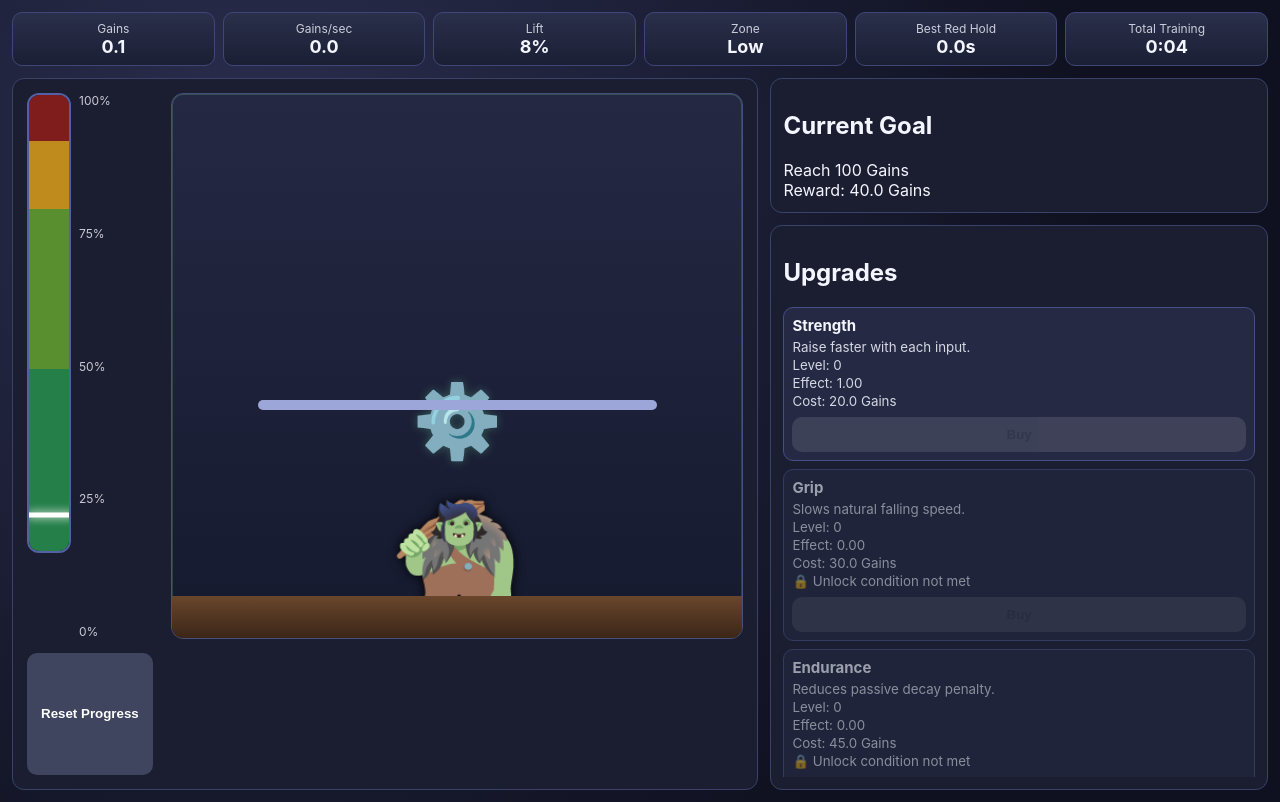
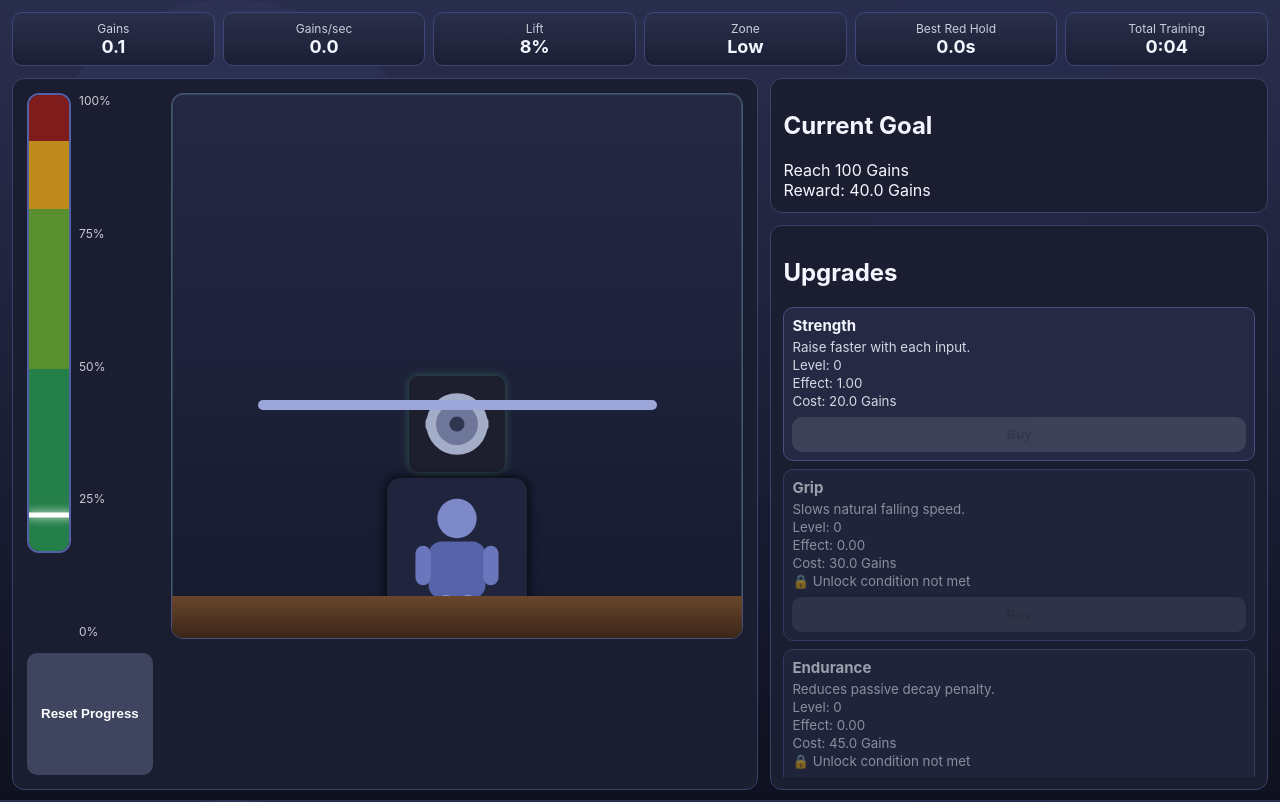
Before and after one commit to rtaganov/test_project_html5, a plain HTML site: page index.html in a window 1280 px wide. Drawn offline with Linux system fonts and the light colour scheme.

Commit message:
Add replaceable local assets and fix offline reward resave

```diff
--- a/game.js
+++ b/game.js
@@ -1,5 +1,11 @@
 const SAVE_KEY = "strongman_forge_save_v1";
 const DEBUG_FLAG = "strongman_debug";
+
+const ASSETS = {
+  character: "assets/images/character-placeholder.svg",
+  weight: "assets/images/weight-placeholder.svg",
+  background: "assets/images/background-placeholder.svg"
+};
 
 const upgradeDefs = [
   { id: "strength", name: "Strength", desc: "Raise faster with each input.", baseCost: 20, growth: 1.45, unlock: () => true, effect: l => 1 + l * 0.25 },
@@ -41,13 +47,20 @@ function initGame() {
   cacheEls();
   setupDebugMode();
   loadGame();
+  applyAssets();
   bindInput();
   renderUpgradesFull();
   updateUpgradeButtonStates();
   render();
   requestAnimationFrame(loop);
 }
-function cacheEls() { ["gains","gps","liftPercent","zone","bestRed","playtime","indicator","weight","redZone","maxBonus","resetBtn","goalText","goalReward","upgradeList","arena","liftTarget","toastContainer","offlineModal","offlineText","closeOffline"].forEach(id=>el[id]=document.getElementById(id)); }
+function cacheEls() { ["gains","gps","liftPercent","zone","bestRed","playtime","indicator","weight","character","redZone","maxBonus","resetBtn","goalText","goalReward","upgradeList","arena","liftTarget","toastContainer","offlineModal","offlineText","closeOffline"].forEach(id=>el[id]=document.getElementById(id)); }
+
+function applyAssets() {
+  if (el.weight) el.weight.src = ASSETS.weight;
+  if (el.character) el.character.src = ASSETS.character;
+  document.body.style.backgroundImage = `url("${ASSETS.background}")`;
+}
 
 function setupDebugMode() {
   const params = new URLSearchParams(window.location.search);
@@ -190,6 +203,7 @@ function updateGoals() {
   state.goalIndex++;
   upgradesDirty = true;
   upgradeStateDirty = true;
+  saveGame();
 }
 function buyUpgrade(id) {
   const def = upgradeDefs.find(u => u.id === id);
@@ -320,6 +334,7 @@ function calculateOfflineProgress(lastSaveTs) {
   el.offlineModal.classList.remove("hidden");
   upgradesDirty = true;
   upgradeStateDirty = true;
+  saveGame();
 }
 function clamp01(v) { return Math.max(0, Math.min(1, Number(v) || 0)); }
 function formatNumber(n) {
--- a/index.html
+++ b/index.html
@@ -34,9 +34,9 @@
 
         <div class="forge" id="liftTarget" tabindex="0" aria-label="Lift area">
           <div class="max-bonus" id="maxBonus">MAX BONUS</div>
-          <div class="weight" id="weight">⚙️</div>
+          <img class="weight" id="weight" src="assets/images/weight-placeholder.svg" alt="Weight placeholder" />
           <div class="barbell"></div>
-          <div class="silhouette">🧌</div>
+          <img class="silhouette" id="character" src="assets/images/character-placeholder.svg" alt="Character placeholder" />
           <div class="ground"></div>
         </div>
 
--- a/styles.css
+++ b/styles.css
@@ -11,7 +11,7 @@ body {
   margin: 0;
   font-family: Inter, Segoe UI, Arial, sans-serif;
   color: var(--text);
-  background: radial-gradient(circle at 20% 20%, #2a2e4e, #0f1120 70%);
+  background: #0f1120 url("assets/images/background-placeholder.svg") center / cover no-repeat fixed;
   touch-action: none;
   user-select: none;
 }
@@ -35,7 +35,7 @@ body {
 .indicator { position:absolute; left: -2px; width: 48px; height: 5px; background:#fff; border-radius:4px; box-shadow: 0 0 10px #fff; bottom: 0%; transform: translateY(50%); transition: bottom .08s linear; }
 .meter-labels { display:flex; flex-direction:column; justify-content:space-between; font-size:12px; opacity:.8; }
 .forge { position:relative; min-height: 460px; border:1px solid #49507a; border-radius:12px; background: linear-gradient(180deg,#242843,#161a2f); overflow:hidden; display:flex; justify-content:center; align-items:flex-end; cursor:pointer; user-select:none; }
-.weight { position:absolute; top:58%; font-size:72px; transition: top .08s linear; }
+.weight { position:absolute; top:58%; width: 96px; height: 96px; object-fit: contain; transition: top .08s linear; }
 .arena,
 .forge,
 .weight { transition: filter .16s ease, box-shadow .16s ease, transform .16s ease, border-color .16s ease; }
@@ -58,7 +58,7 @@ body {
 .weight.red-pulse { animation: pulse .35s infinite alternate; }
 @keyframes pulse { from { transform: scale(1); filter: drop-shadow(0 0 2px #f77);} to { transform: scale(1.08); filter: drop-shadow(0 0 12px #ff4343);} }
 .barbell { position:absolute; width: 70%; height: 10px; background:#9ca6d8; border-radius:8px; bottom: 42%; }
-.silhouette { font-size:115px; line-height:1; margin-bottom: 20px; filter: drop-shadow(0 0 6px #000); }
+.silhouette { width: 140px; height: 140px; margin-bottom: 20px; filter: drop-shadow(0 0 6px #000); object-fit: contain; }
 .ground { position:absolute; bottom:0; left:0; width:100%; height:42px; background: linear-gradient(180deg,#69462b,#3b2618); }
 .max-bonus { position:absolute; top:10px; right:12px; padding:6px 10px; border-radius:999px; background:#5a0f0f; color:#ffd3d3; border:1px solid #ff7c7c; font-weight:700; display:none; }
 .max-bonus.show{ display:block; animation: pulse .4s infinite alternate; }
```
Also changed, not shown: assets/images/background-placeholder.svg (added), assets/images/character-placeholder.svg (added), assets/images/weight-placeholder.svg (added).
